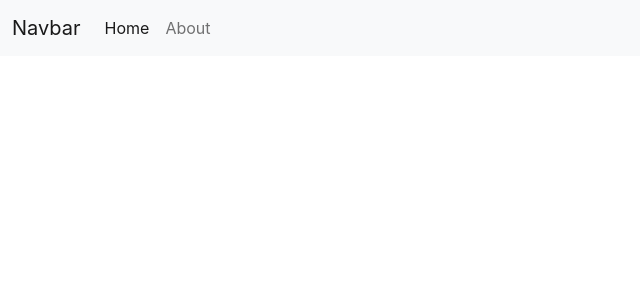
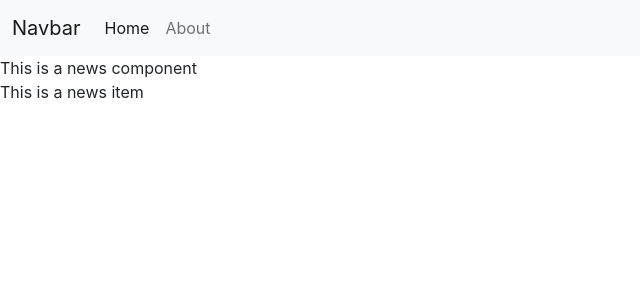
Before and after one commit to arnabmitra471/newsappReact, a React (Create React App) app: page / in a window 1280 px wide. Shown: the top 300 px of the page, without its empty margins (0-640 px from the left). Built offline with nearby package versions, Linux system fonts and the light colour scheme.

Commit message:
Created News and NewsItem components

```diff
--- a/src/App.js
+++ b/src/App.js
@@ -1,12 +1,14 @@
 import './App.css';
 import React, { Component } from 'react'
 import Navbar from './components/Navbar';
+import News from './components/News';
 
 export default class App extends Component {
   render() {
     return (
       <div>
           <Navbar/>
+          <News/>
       </div>
     )
   }
--- /dev/null
+++ b/src/components/News.js
@@ -0,0 +1,13 @@
+import React, { Component } from 'react'
+import NewsItem from './NewsItem';
+
+export default class News extends Component {
+  render() {
+    return (
+      <div>
+        This is a news component
+        <NewsItem/>
+      </div>
+    )
+  }
+}
--- /dev/null
+++ b/src/components/NewsItem.js
@@ -0,0 +1,9 @@
+import React, { Component } from 'react'
+
+export default class NewsItem extends Component {
+  render() {
+    return (
+      <div>This is a news item</div>
+    )
+  }
+}
```
